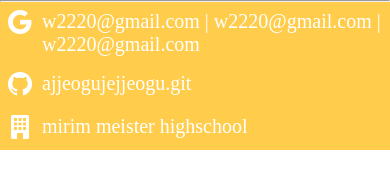
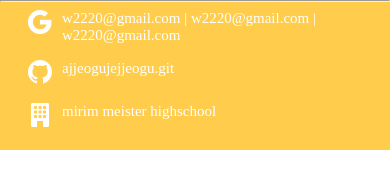
Before and after one commit to sueyon032/ppojjak, a plain HTML site: page footer.html in a window 390 px wide. Drawn offline with nearby package versions, Linux system fonts and the light colour scheme.

Commit message:
footer 반응형으로 개발 -> 푸터 완성

```diff
--- a/css/footer.css
+++ b/css/footer.css
@@ -5,12 +5,13 @@ footer{
     bottom: 0;
 }
 
-.footer{
+.footer-group{
     font-size: 20px;
     color: rgb(255, 255, 255);
     display: flex;
     flex-direction: column;
     justify-content: center;
+    margin-left: 60px;
 
 }
 .footer-google-emil,
@@ -23,3 +24,15 @@ footer{
 .bi{
     font-size: 24px;
 }
+@media screen and (max-width:720px){
+    .footer-group{
+        font-size: 15px;
+        margin-left: 40px;
+    }
+}
+@media screen and (max-width:540px) {
+    .footer-group{
+        font-size: 15px;
+        margin-left: 20px;
+    }
+}
--- a/footer.html
+++ b/footer.html
@@ -12,7 +12,7 @@
 <body>
     <footer class="footer-content">
         <hr>
-        <div class="container footer">
+        <div class="container footer-group">
             <div class="footer-google-emil">
                 <i class="google bi bi-google"></i>
                 <p class="emil">w2220@gmail.com | w2220@gmail.com | w2220@gmail.com</p>
```
